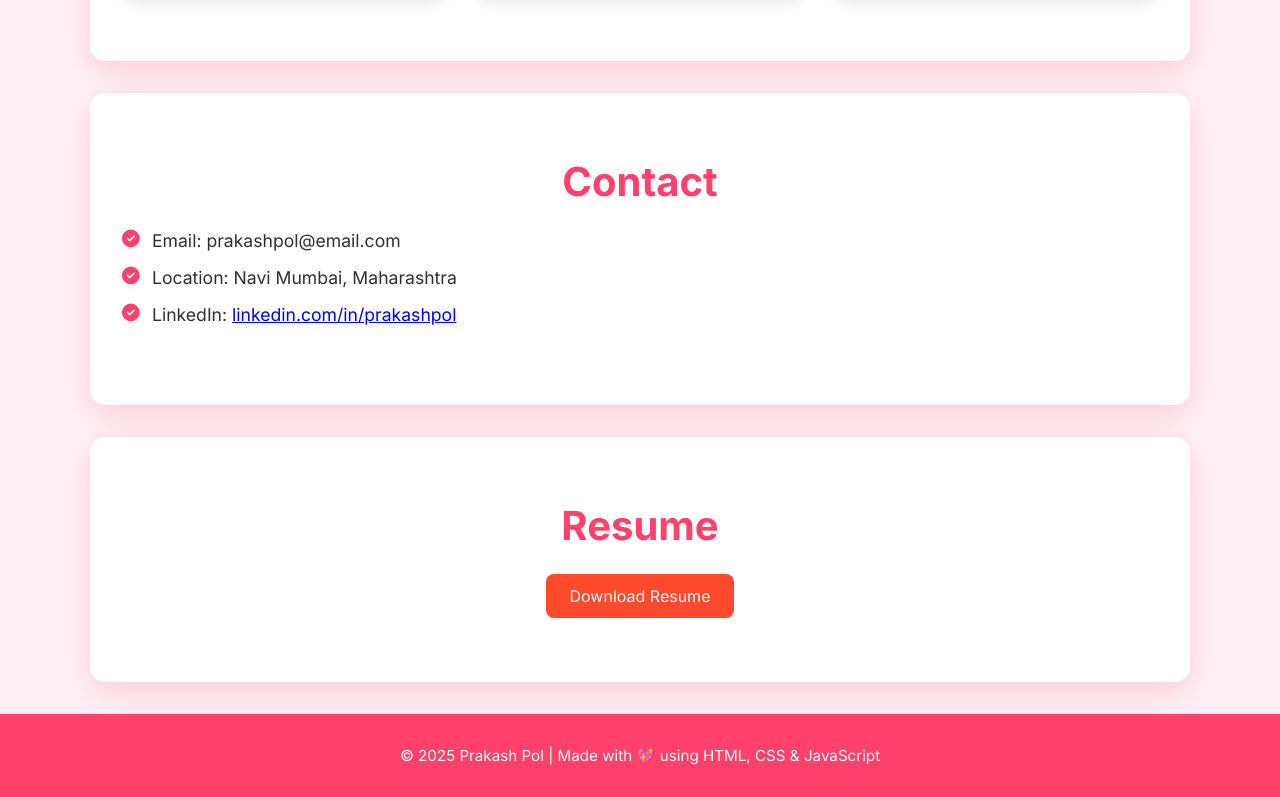
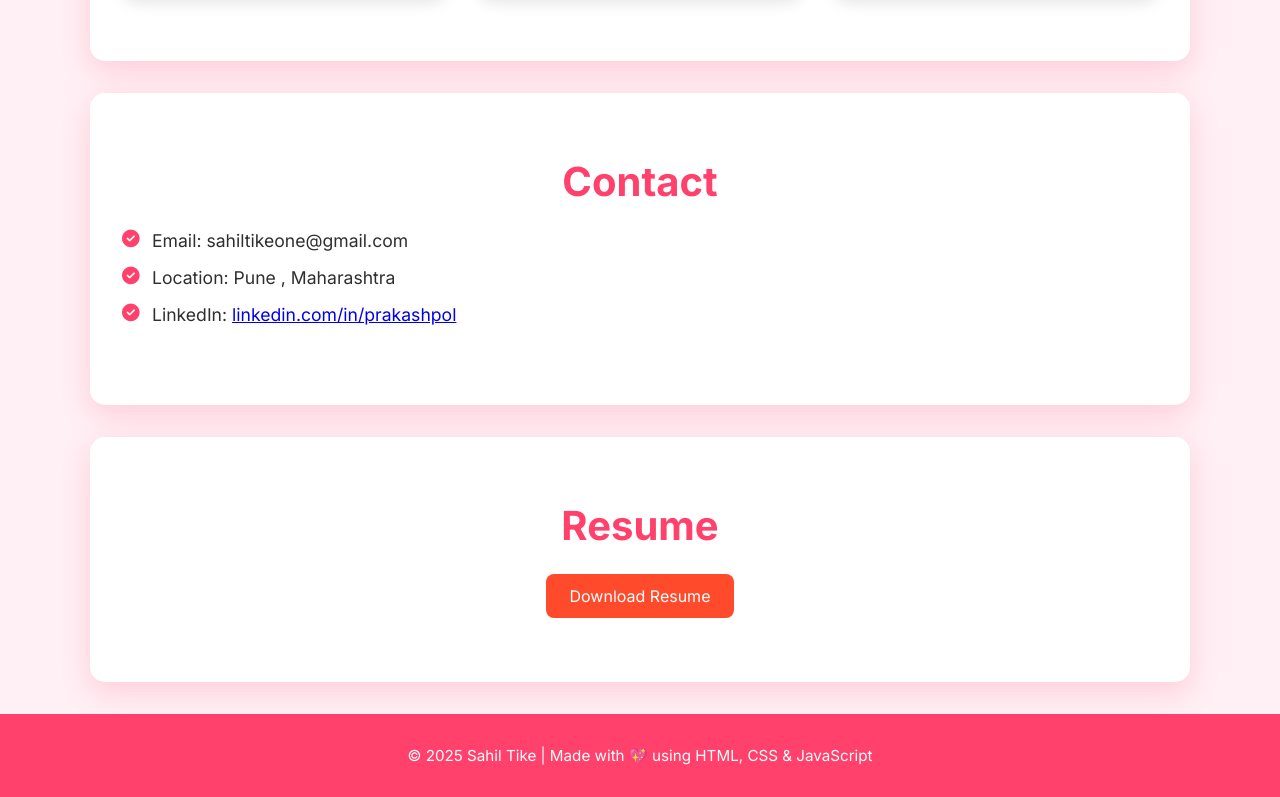
Before and after one commit to sahiltike/sahiltike, a plain HTML site: page index.html in a window 1280 px wide. Shown: the part 1355-2152 px from the top of the page. Drawn offline with Linux system fonts and the light colour scheme; a small style sheet from the web is missing.

Commit message:
Update index.html

```diff
--- a/index.html
+++ b/index.html
@@ -4,8 +4,8 @@
 <head>
   <meta charset="UTF-8" />
   <meta name="viewport" content="width=device-width, initial-scale=1.0" />
-  <meta name="description" content="Prakash Pol - Interactive Portfolio Website" />
-  <title>Prakash Pol | Portfolio</title>
+  <meta name="description" content="Sahil Tike - Interactive Portfolio Website" />
+  <title>Sahil Tike | Portfolio</title>
   <link href="https://fonts.googleapis.com/css2?family=Inter:wght@400;600;700&display=swap" rel="stylesheet" />
   <link rel="stylesheet" href="https://cdnjs.cloudflare.com/ajax/libs/font-awesome/6.4.0/css/all.min.css" integrity="sha512-p6ZfkBzG1Z4JUSxBt7p0YkzP6GHsWxPHZxTFvDgU6P2LCq6WYzvHd1tKh1VaP+gT9M+ZZY3TeHYV8WUvK/C5Cg==" crossorigin="anonymous" referrerpolicy="no-referrer" />
   <style>
@@ -174,7 +174,7 @@
 
 <body>
   <header>
-    <h1><span id="typing">Prakash Pol</span></h1>
+    <h1><span id="typing">Sahil Tike</span></h1>
     <p>Computer Engineer | Web Learner | Excel Enthusiast</p>
   </header>
 
@@ -188,7 +188,7 @@
 
   <section id="about">
     <h2>About Me</h2>
-    <p style="text-align: center; font-size: 1.2rem;">I’m Prakash Pol, a Computer Engineering graduate from Mumbai University with hands-on skills in data entry, Excel, and front-end technologies. I love creating user-focused web solutions and improving digital workflows through tech.</p>
+    <p style="text-align: center; font-size: 1.2rem;">I’m Sahil Tike, a Computer Engineering graduate from Mumbai University with hands-on skills in data entry, Excel, and front-end technologies. I love creating user-focused web solutions and improving digital workflows through tech.</p>
   </section>
 
   <section id="skills" class="skills">
@@ -224,8 +224,8 @@
   <section id="contact" class="contact">
     <h2>Contact</h2>
     <ul>
-      <li>Email: prakashpol@email.com</li>
-      <li>Location: Navi Mumbai, Maharashtra</li>
+      <li>Email: sahiltikeone@gmail.com</li>
+      <li>Location: Pune , Maharashtra</li>
       <li>LinkedIn: <a href="https://linkedin.com/in/prakashpol" target="_blank">linkedin.com/in/prakashpol</a></li>
     </ul>
   </section>
@@ -238,11 +238,11 @@
   </section>
 
   <footer>
-    <p>&copy; 2025 Prakash Pol | Made with 💖 using HTML, CSS & JavaScript</p>
+    <p>&copy; 2025 Sahil Tike | Made with 💖 using HTML, CSS & JavaScript</p>
   </footer>
 
   <script>
-    const words = ["Prakash Pol", "Web Developer", "Excel Enthusiast", "Creative Thinker"];
+    const words = ["Sahil Tike", "Web Developer", "Excel Enthusiast", "Creative Thinker"];
     let i = 0;
     let typingElement = document.getElementById("typing");
 
```
